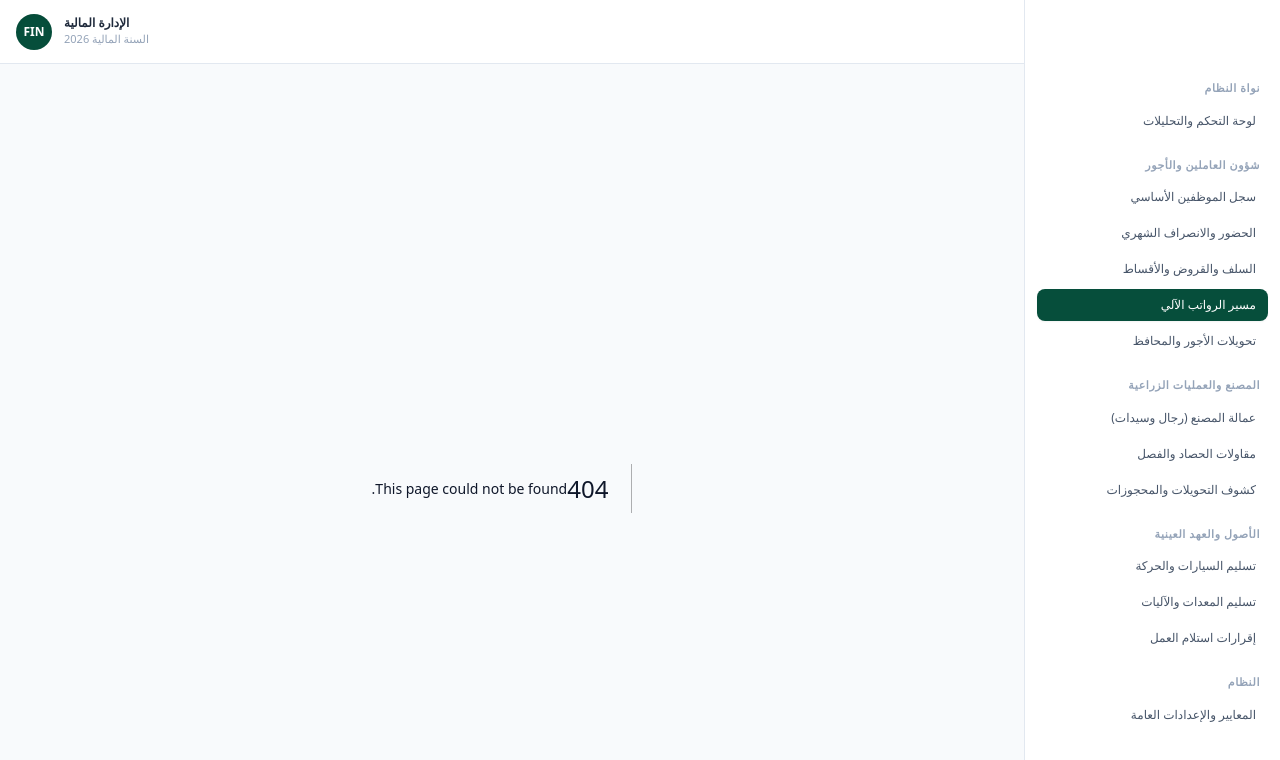
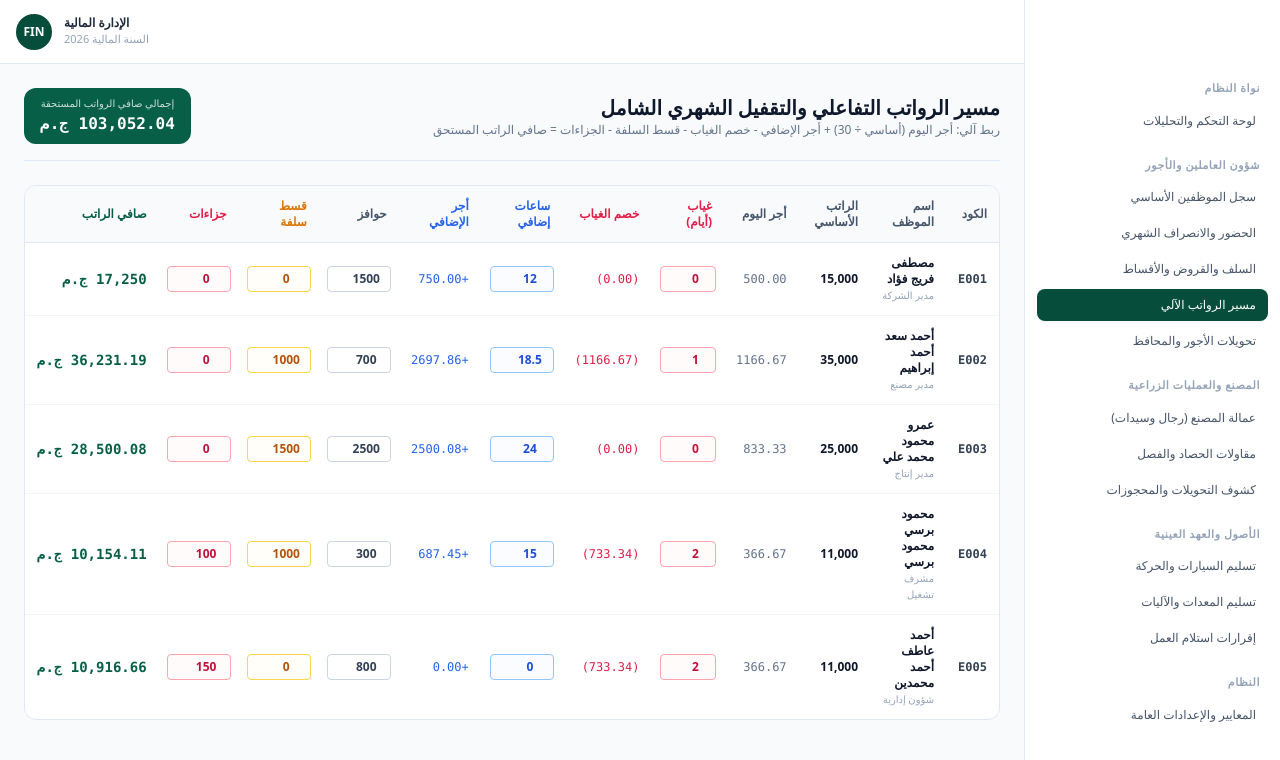
Before and after one commit to egyway2027/egypt-dates-, a Next.js app: page /payroll in a window 1280 px wide. Before the commit this address had no page. Shown: the top 760 px of the page. Built offline with nearby package versions, Linux system fonts and the light colour scheme.

Commit message:
Create page.tsx

```diff
--- /dev/null
+++ b/src/app/payroll/page.tsx
@@ -0,0 +1,173 @@
+'use client';
+
+import React, { useState } from 'react';
+
+interface EmployeePayrollState {
+  code: string;
+  name: string;
+  position: string;
+  basicSalary: number;
+  unpaidAbsenceDays: number;
+  overtimeHours: number;
+  bonuses: number;
+  loanInstallment: number;
+  penalties: number;
+}
+
+export default function PayrollPage() {
+  // بيانات الموظفين المأخوذة من شيت "تقفيل المرتبات" و"كشف الرواتب" الفعلي
+  const [payrollList, setPayrollList] = useState<EmployeePayrollState[]>([
+    { code: 'E001', name: 'مصطفى فريج فؤاد', position: 'مدير الشركة', basicSalary: 15000, unpaidAbsenceDays: 0, overtimeHours: 12, bonuses: 1500, loanInstallment: 0, penalties: 0 },
+    { code: 'E002', name: 'أحمد سعد أحمد إبراهيم', position: 'مدير مصنع', basicSalary: 35000, unpaidAbsenceDays: 1, overtimeHours: 18.5, bonuses: 700, loanInstallment: 1000, penalties: 0 },
+    { code: 'E003', name: 'عمرو محمود محمد علي', position: 'مدير إنتاج', basicSalary: 25000, unpaidAbsenceDays: 0, overtimeHours: 24, bonuses: 2500, loanInstallment: 1500, penalties: 0 },
+    { code: 'E004', name: 'محمود برسي محمود برسي', position: 'مشرف تشغيل', basicSalary: 11000, unpaidAbsenceDays: 2, overtimeHours: 15, bonuses: 300, loanInstallment: 1000, penalties: 100 },
+    { code: 'E005', name: 'أحمد عاطف أحمد محمدين', position: 'شؤون إدارية', basicSalary: 11000, unpaidAbsenceDays: 2, overtimeHours: 0, bonuses: 800, loanInstallment: 0, penalties: 150 },
+  ]);
+
+  // تحديث القيم تفاعلياً
+  const handleValueChange = (code: string, field: keyof EmployeePayrollState, val: number) => {
+    setPayrollList((prev) =>
+      prev.map((emp) => (emp.code === code ? { ...emp, [field]: Math.max(0, val) } : emp))
+    );
+  };
+
+  // الحسابات المحاسبية الدقيقة
+  const calculatedPayroll = payrollList.map((emp) => {
+    const dailyRate = Math.round((emp.basicSalary / 30) * 100) / 100;
+    const hourlyRate = Math.round((dailyRate / 8) * 100) / 100;
+    const absenceDeduction = Math.round(emp.unpaidAbsenceDays * dailyRate * 100) / 100;
+    const overtimePay = Math.round(emp.overtimeHours * hourlyRate * 100) / 100;
+    const gross = Math.round((emp.basicSalary - absenceDeduction + overtimePay + emp.bonuses) * 100) / 100;
+    const deductions = Math.round((emp.loanInstallment + emp.penalties) * 100) / 100;
+    const net = Math.round((gross - deductions) * 100) / 100;
+
+    return {
+      ...emp,
+      dailyRate,
+      hourlyRate,
+      absenceDeduction,
+      overtimePay,
+      gross,
+      deductions,
+      net,
+    };
+  });
+
+  const totalNet = calculatedPayroll.reduce((acc, curr) => acc + curr.net, 0);
+
+  return (
+    <div className="space-y-6 pb-12" dir="rtl">
+      <div className="border-b border-slate-200 pb-4 dark:border-slate-800 flex justify-between items-center">
+        <div>
+          <h1 className="text-xl font-bold text-slate-900 dark:text-white">
+            مسير الرواتب التفاعلي والتقفيل الشهري الشامل
+          </h1>
+          <p className="text-xs text-slate-500">
+            ربط آلي: أجر اليوم (أساسي ÷ 30) + أجر الإضافي - خصم الغياب - قسط السلفة - الجزاءات = صافي الراتب المستحق
+          </p>
+        </div>
+        <div className="rounded-xl bg-emerald-800 px-4 py-2 text-white text-center">
+          <span className="text-[10px] block opacity-80">إجمالي صافي الرواتب المستحقة</span>
+          <span className="text-base font-black font-mono">{totalNet.toLocaleString()} ج.م</span>
+        </div>
+      </div>
+
+      <div className="overflow-x-auto rounded-xl border border-slate-200 bg-white shadow-xs dark:border-slate-800 dark:bg-slate-900">
+        <table className="w-full text-right text-xs">
+          <thead className="border-b border-slate-200 bg-slate-50 text-slate-600 dark:border-slate-700 dark:bg-slate-800 dark:text-slate-300">
+            <tr>
+              <th className="p-3">الكود</th>
+              <th className="p-3">اسم الموظف</th>
+              <th className="p-3">الراتب الأساسي</th>
+              <th className="p-3">أجر اليوم</th>
+              <th className="p-3 text-rose-600">غياب (أيام)</th>
+              <th className="p-3 text-rose-600">خصم الغياب</th>
+              <th className="p-3 text-blue-600">ساعات إضافي</th>
+              <th className="p-3 text-blue-600">أجر الإضافي</th>
+              <th className="p-3">حوافز</th>
+              <th className="p-3 text-amber-600">قسط سلفة</th>
+              <th className="p-3 text-rose-600">جزاءات</th>
+              <th className="p-3 font-black text-emerald-800 dark:text-emerald-400">صافي الراتب</th>
+            </tr>
+          </thead>
+          <tbody className="divide-y divide-slate-100 dark:divide-slate-800">
+            {calculatedPayroll.map((emp) => (
+              <tr key={emp.code} className="hover:bg-slate-50/80 dark:hover:bg-slate-800/50">
+                <td className="p-3 font-mono font-semibold text-slate-700 dark:text-slate-300">{emp.code}</td>
+                <td className="p-3 font-bold text-slate-900 dark:text-white">
+                  {emp.name}
+                  <span className="block text-[10px] font-normal text-slate-400">{emp.position}</span>
+                </td>
+                <td className="p-3 font-semibold">{emp.basicSalary.toLocaleString()}</td>
+                <td className="p-3 font-mono text-slate-500">{emp.dailyRate.toFixed(2)}</td>
+
+                {/* حقل غياب تفاعلي */}
+                <td className="p-2">
+                  <input
+                    type="number"
+                    min="0"
+                    value={emp.unpaidAbsenceDays}
+                    onChange={(e) => handleValueChange(emp.code, 'unpaidAbsenceDays', parseFloat(e.target.value) || 0)}
+                    className="w-14 rounded border border-rose-300 bg-rose-50/30 p-1 text-center font-bold text-rose-700 dark:border-rose-800 dark:bg-rose-950/20 dark:text-rose-400"
+                  />
+                </td>
+                <td className="p-3 text-rose-600 font-mono">({emp.absenceDeduction.toFixed(2)})</td>
+
+                {/* حقل ساعات إضافي تفاعلي */}
+                <td className="p-2">
+                  <input
+                    type="number"
+                    min="0"
+                    step="0.5"
+                    value={emp.overtimeHours}
+                    onChange={(e) => handleValueChange(emp.code, 'overtimeHours', parseFloat(e.target.value) || 0)}
+                    className="w-16 rounded border border-blue-300 bg-blue-50/30 p-1 text-center font-bold text-blue-700 dark:border-blue-800 dark:bg-blue-950/20 dark:text-blue-400"
+                  />
+                </td>
+                <td className="p-3 text-blue-600 font-mono">+{emp.overtimePay.toFixed(2)}</td>
+
+                {/* حوافز */}
+                <td className="p-2">
+                  <input
+                    type="number"
+                    min="0"
+                    value={emp.bonuses}
+                    onChange={(e) => handleValueChange(emp.code, 'bonuses', parseFloat(e.target.value) || 0)}
+                    className="w-16 rounded border border-slate-300 bg-white p-1 text-center font-bold text-slate-700 dark:border-slate-700 dark:bg-slate-800 dark:text-white"
+                  />
+                </td>
+
+                {/* قسط السلفة */}
+                <td className="p-2">
+                  <input
+                    type="number"
+                    min="0"
+                    value={emp.loanInstallment}
+                    onChange={(e) => handleValueChange(emp.code, 'loanInstallment', parseFloat(e.target.value) || 0)}
+                    className="w-16 rounded border border-amber-300 bg-amber-50/30 p-1 text-center font-bold text-amber-700 dark:border-amber-800 dark:bg-amber-950/20 dark:text-amber-400"
+                  />
+                </td>
+
+                {/* جزاءات */}
+                <td className="p-2">
+                  <input
+                    type="number"
+                    min="0"
+                    value={emp.penalties}
+                    onChange={(e) => handleValueChange(emp.code, 'penalties', parseFloat(e.target.value) || 0)}
+                    className="w-16 rounded border border-rose-300 bg-rose-50/30 p-1 text-center font-bold text-rose-700 dark:border-rose-800 dark:bg-rose-950/20 dark:text-rose-400"
+                  />
+                </td>
+
+                {/* صافي المستحق النهائي */}
+                <td className="p-3 font-black text-emerald-800 dark:text-emerald-400 font-mono text-sm whitespace-nowrap">
+                  {emp.net.toLocaleString()} ج.م
+                </td>
+              </tr>
+            ))}
+          </tbody>
+        </table>
+      </div>
+    </div>
+  );
+}
```
